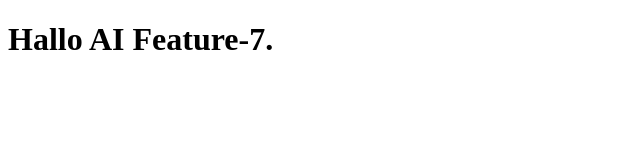
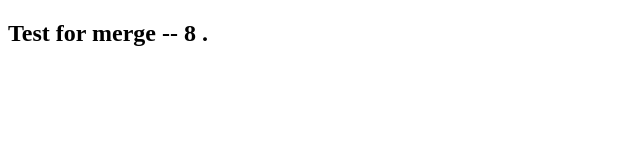
Before and after one commit to kinraymon/Demo, a plain HTML site: page index.html in a window 1280 px wide. Shown: the whole page, without its empty margins (0-640 px from the left). Drawn offline with Linux system fonts and the light colour scheme.

Commit message:
Update index.html

```diff
--- a/index.html
+++ b/index.html
@@ -3,7 +3,7 @@
 <head></head>
 <body>
 
-<h1>Hallo AI Feature-7.</h1>
+<h2>Test for merge -- 8 .</h1>
 
 </body>
 </html>
```
